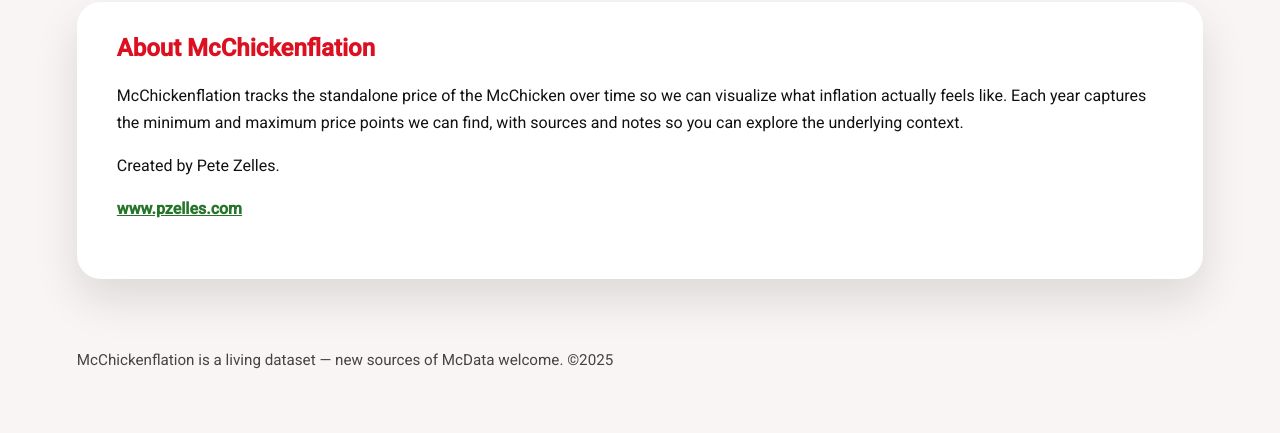
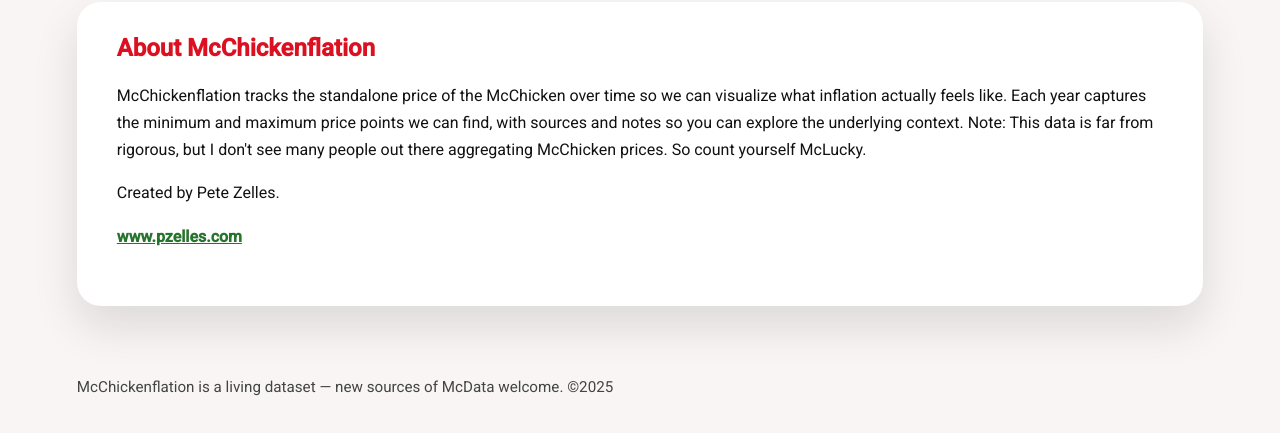
Before and after one commit to pzelle/mcchickenflation, a website: page public/about.html in a window 1280 px wide. Shown: the part 125-558 px from the top of the page. Drawn offline with Linux system fonts and the light colour scheme.

Commit message:
Update about.html

```diff
--- a/public/about.html
+++ b/public/about.html
@@ -29,7 +29,7 @@
         <p>
           McChickenflation tracks the standalone price of the McChicken over time so we can visualize what inflation actually
           feels like. Each year captures the minimum and maximum price points we can find, with sources
-          and notes so you can explore the underlying context.
+          and notes so you can explore the underlying context. Note: This data is far from rigorous, but I don't see many people out there aggregating McChicken prices. So count yourself McLucky.
         </p>
         <p>
           Created by Pete Zelles.
```
